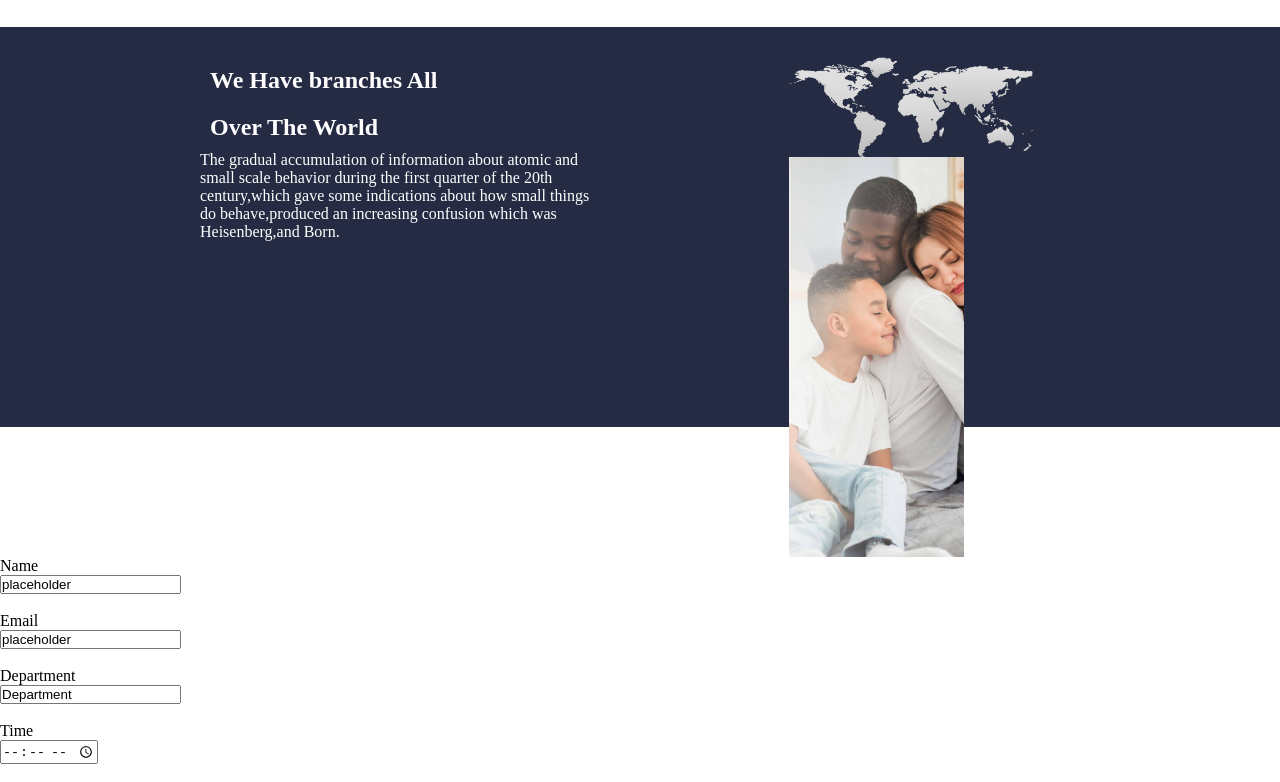
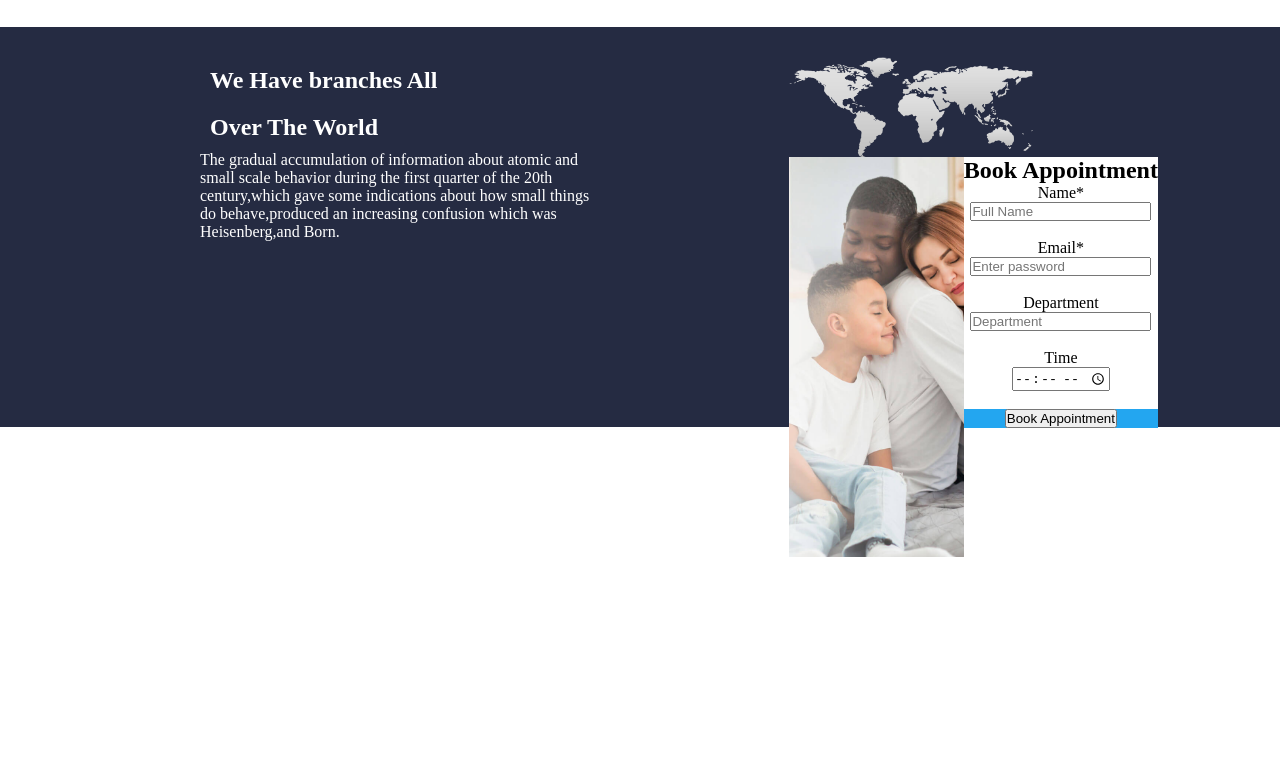
Before and after one commit to BECKY-OCHOLLA/insurance-website, a plain HTML site: page index.html in a window 1280 px wide. Shown: the part 1866-2648 px from the top of the page. After the commit the page ends 2423 px from the top, so only its background shows below. Drawn offline with Linux system fonts and the light colour scheme.

Commit message:
it will modifiy the appointmentform

```diff
--- a/index.css
+++ b/index.css
@@ -225,3 +225,19 @@ color: white;
     color: white;
     padding: 10px;
 }
+.surface2{
+    height: 80px;
+}
+.background3, .background4{
+    float: left;
+    text-align: center;
+    align-content: center;
+}
+
+.background4{
+    background-color: white;
+}
+h3{
+    background-color: #23A6F0;
+
+}
--- a/index.html
+++ b/index.html
@@ -178,27 +178,23 @@
              </div>
 
              <div class="background4">
+                 <h2>Book Appointment</h2>
+
                  <form action="">
-                     <label for="Name">Name</label><br>
-                     <input type=text id="Name" value="placeholder"><br><br>
+                     <label for="Name">Name*</label><br>
+                     <input type="text" id="Name" value=""placeholder= "Full Name"><br><br>
 
-                     <label for="Email">Email</label><br>
-                     <input type="Email" value="placeholder"><br><br>
+                     <label for="Email">Email*</label><br>
+                     <input type="Email" value=""placeholder= "Enter password"><br><br>
 
                      <label for="Department">Department</label><br>
-                     <input type="Department" value="Department"><br><br>
+                     <input type="Department" value=""placeholder= "Department"><br><br>
 
                      <label for="Time"> Time</label><br>
                      <input type="Time" value="Tme"><br><br>
+                     <h3><input type="Submit" value="Book Appointment"></h3>
 
-
-
-
-
-
-
-
-                 </form>
+                  </form>
 
 
 
```
